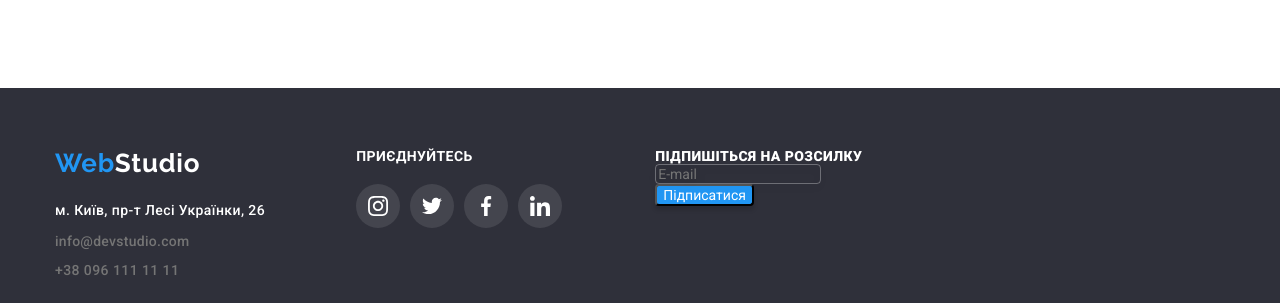
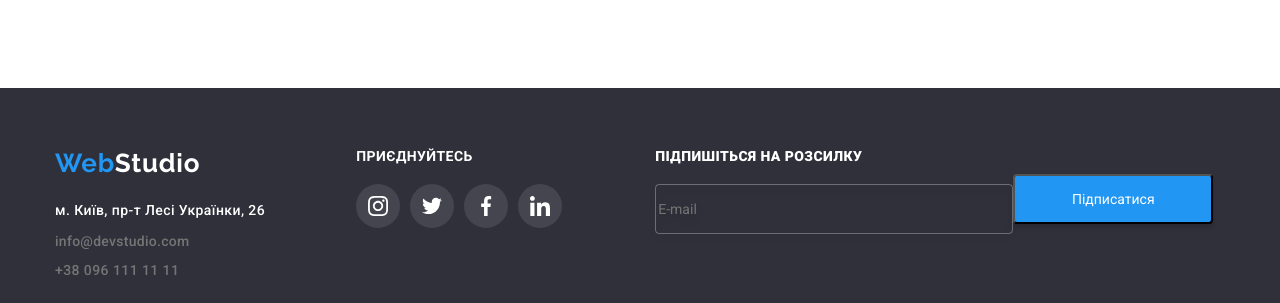
Before and after one commit to VadymBevz/goit-markup-hw-06, a plain HTML site: page index.html in a window 1280 px wide. Shown: the part 2617-2920 px from the top of the page. Drawn offline with nearby package versions, Linux system fonts and the light colour scheme.

Commit message:
not work button

```diff
--- a/css/styles.css
+++ b/css/styles.css
@@ -455,8 +455,13 @@ html{
             position: absolute;
             right: 8px;
             top: 8px;
+            color: #2196F3
         }
 
+        .close-symbol:hover,
+        .close-symbol:focus{
+        fill: currentColor;
+        }
 
 
         .modal{
@@ -592,8 +597,10 @@ color: rgba(117, 117, 117, 0.5);
             display: flex;
             align-items: center;
             justify-content: center;
+            cursor: pointer;
+        }
 
-        }
+
 
         /* Main page */
 
@@ -1184,6 +1191,7 @@ color: #212121;
 
         }
 
+
        .join-title{
         margin-bottom: 20px;
         font-family: 'Roboto';
@@ -1195,13 +1203,12 @@ color: #212121;
         color: #FFFFFF;
        }
 
-       .footer-text{
-
+       .form-footer{
+        display: flex;
+       align-items: center;
        }
 
        .login-footer-text{
-
-
         color: #FFFFFF;
         margin-bottom: 20px;
         font-family: 'Roboto';
@@ -1212,30 +1219,37 @@ color: #212121;
         letter-spacing: 0.03em;
         text-transform: uppercase;
         margin-left: 93px;
+
        }
 
        .button-submit{
-        display: flex;
-        align-items: center;
-        justify-content: center;
+
         cursor: pointer;
         color: #FFFFFF;
         background: #2196F3;
         box-shadow: 0px 4px 4px rgba(0, 0, 0, 0.15);
         border-radius: 4px;
+        width: 200px;
+        height: 50px;
+
        }
 
+       .form-input-footer{
 
-
-       .form-input-footer{
-        display: flex;
-        align-items: center;
         justify-content: center;
         border: 1px solid rgba(255, 255, 255, 0.3);
         filter: drop-shadow(0px 4px 4px rgba(0, 0, 0, 0.15));
         border-radius: 4px;
         background-color: transparent;
         color:rgba(255, 255, 255, 0.6);
+        margin-top: 20px;
+        width: 358px;
+        height: 50px;
+        border: 1px solid rgba(255, 255, 255, 0.3);
+        filter: drop-shadow(0px 4px 4px rgba(0, 0, 0, 0.15));
+        border-radius: 4px;
+        outline: transparent;
+
        }
 
 
```
